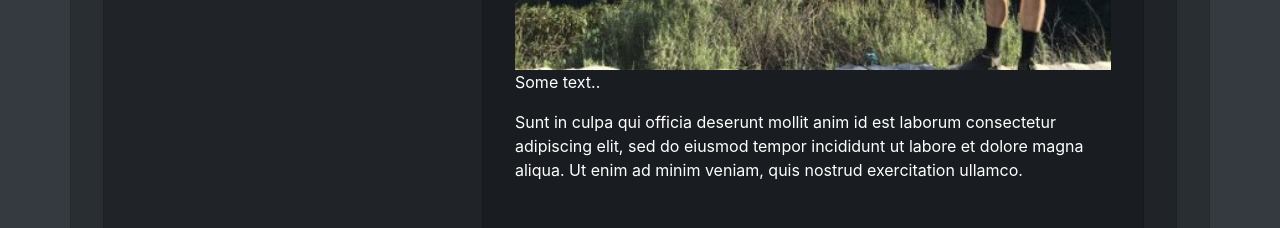
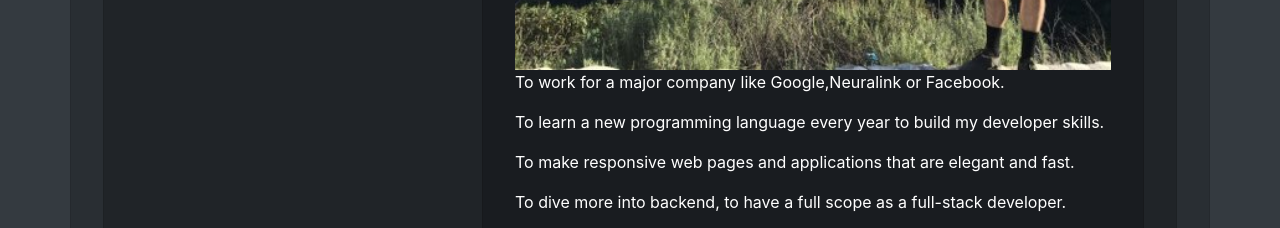
Before and after one commit to ZachBach/ZachBach.github.io, a plain HTML site: page index.html in a window 1280 px wide. Shown: the part 1757-1985 px from the top of the page. Drawn offline with nearby package versions, Linux system fonts and the light colour scheme.

Commit message:
updated my goals

```diff
--- a/index.html
+++ b/index.html
@@ -98,8 +98,10 @@
       <h2>Goals</h2>
       <div class="image3"></div>
       <img src="assets\img\Botright.jpg" alt="M  y photo" style="width:100%;auto;">
-      <p>Some text..</p>
-      <p>Sunt in culpa qui officia deserunt mollit anim id est laborum consectetur adipiscing elit, sed do eiusmod tempor incididunt ut labore et dolore magna aliqua. Ut enim ad minim veniam, quis nostrud exercitation ullamco.</p>
+      <p>To work for a major company like Google,Neuralink or Facebook.</p>
+      <p>To learn a new programming language every year to build my developer skills.</p>
+      <p>To make responsive web pages and applications that are elegant and fast.</p>
+      <p>To dive more into backend, to have a full scope as a full-stack developer.</p>
     </div>
   </div>
 </div>
```
